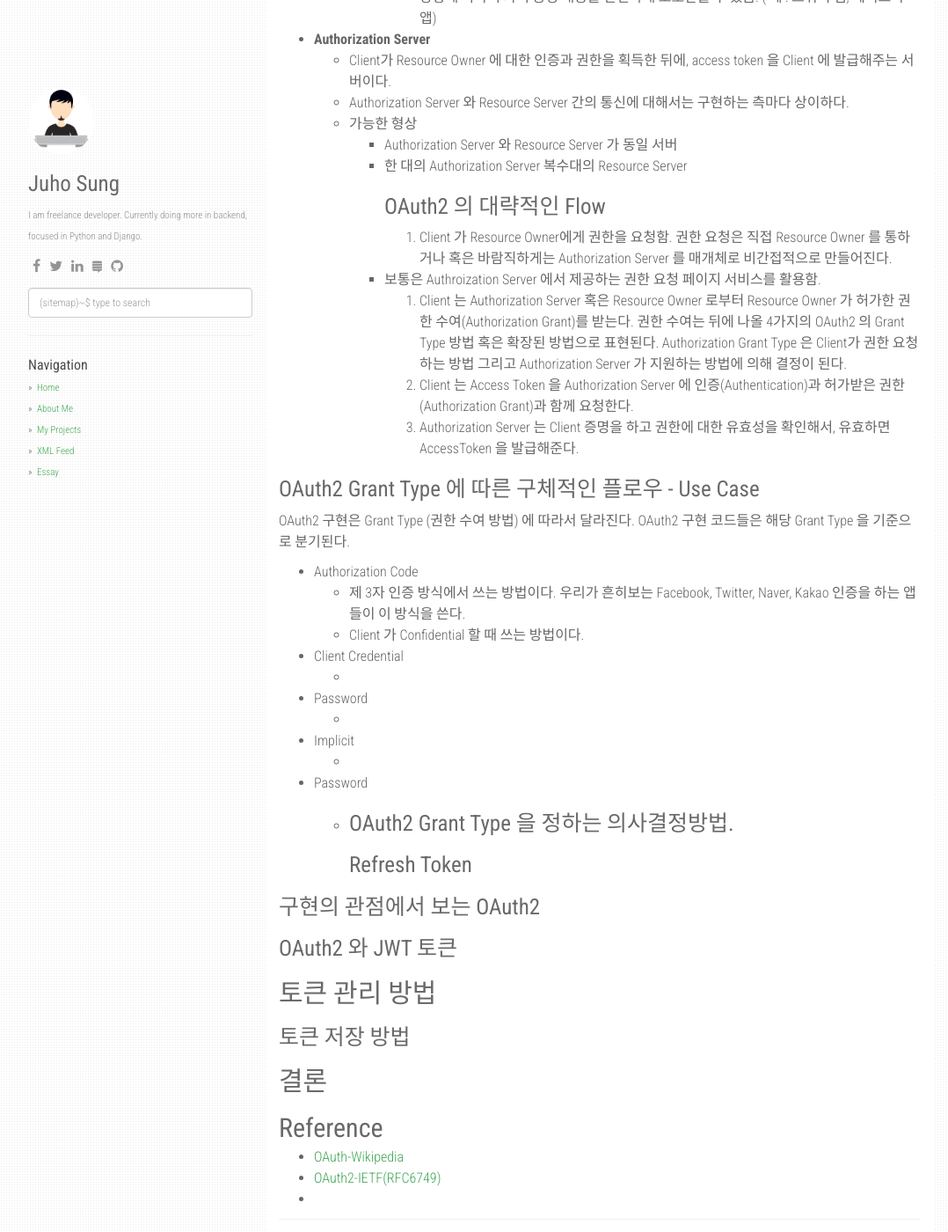
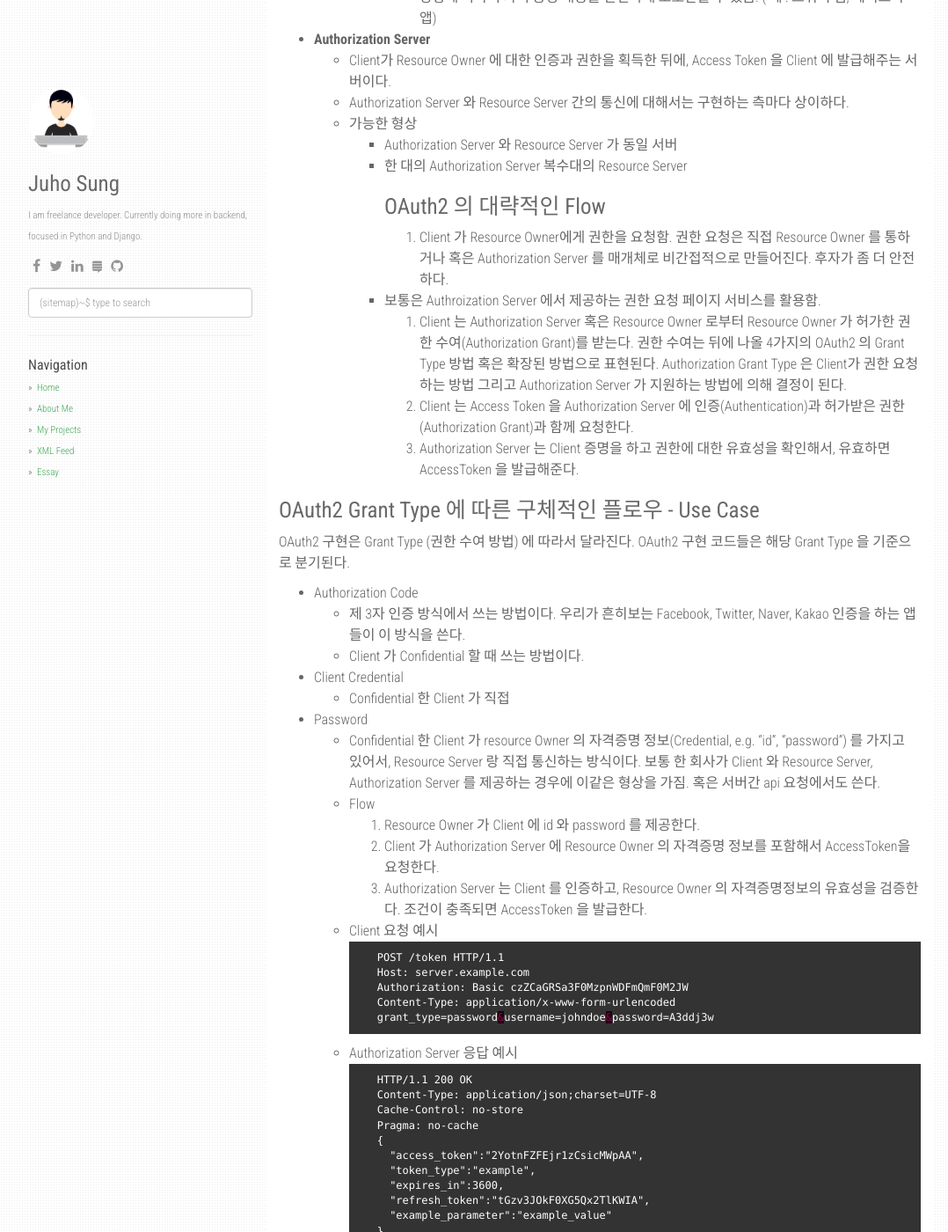
Before and after one commit to ktjooho/ktjooho.github.io, a Jekyll site: the page built from _posts/2019-01-05-review-oauth2.markdown, in a window 1280 px wide and 1400 px high, scrolled down 1594 px. Shown: the whole window at 88% size, without its empty margins (53-1131 px from the left). Built offline with Jekyll 4.4.1, drawn with Linux system fonts in a browser that asks for light colours; nearby versions of some CDN libraries; comment, search, counter and statistics services are not loaded; some of the changed text lies outside the part shown.

Commit message:
Update 2019-01-05-review-oauth2.markdown

````diff
--- a/_posts/2019-01-05-review-oauth2.markdown
+++ b/_posts/2019-01-05-review-oauth2.markdown
@@ -8,7 +8,7 @@ categories: [oauth2]
 OAuth2 관련된 코드를 [WebFlux(Reactive Web)](https://docs.spring.io/spring/docs/current/spring-framework-reference/web-reactive.html) 에 맞게 변경하는데, 코드의 플로우와 사용하는 용어들이 상당히 낯설었다. 이참에 웹 분야의 인증에 어느 정도 개념을 잡고가야겠다는 생각을 했고, 이제껏 내가 공부한 OAuth2 의 개념에 대해서 첫 번째 포스트로 등록하기로 했다.
 # 배경
 ## SaaS(Software as a Service)
- - **Twitter, FaceBook, Google** 과 같은 거대 IT 기업들은 자신의 SNS 플랫폼에서 제공하는 서비스를 다른 소프트웨어에서도 사용할 수 있는 형태로 제공하는 상호협력 가능한 비즈니스 모델을 만들었다. 이 비즈니스 모델은 업계의 사실상 표준(**De Facto**)이 됬다. 우리가 사용하는 대다수의 모바일 앱들을 보면 구글, 페이스북, 혹은 네이버와 같은 서비스 플랫폼을 통해서 **인증**을 하고, **허가**받은 해당 플랫폼이 제공하는 서비스를 활용한다.
+ - **Twitter, FaceBook, Google** 과 같은 거대 IT 기업들은 자신의 SNS 플랫폼에서 제공하는 서비스를 다른 소프트웨어에서도 사용할 수 있는 형태로 제공하는 상호협력 가능한 비즈니스 모델을 만들었다. 이 비즈니스 모델은 업계의 사실상 표준(**De Facto**)이 됬다. 우리가 사용하는 대다수의 모바일 앱들을 보면 구글, 페이스북, 혹은 네이버와 같은 서비스 플랫폼을 통해서 **인증(Authentication)**을 하고, **허가(Authorization)**받은 해당 플랫폼이 제공하는 서비스를 활용한다.
 몇몇 예를 들자면, 달리기앱에서 오늘 달린 거리를 페이스북이나 트위터에 바로 올려서 친구들한테 나의 기록을 보여준다. 소개팅 앱에서 페이스북에서 설정한 개인정보(학교, 취미, 관심분야)를 이용해, 적절한 상대를 매칭해주거나 친구목록을 보고 매칭 상대를 제한하기도 한다.
 
 ## 표준화의 필요성 및 OAuth2 의 등장.
@@ -35,8 +35,8 @@ OAuth2 관련된 코드를 [WebFlux(Reactive Web)](https://docs.spring.io/spring
 - **Client**
   - Resource Owner 의 자원을 Resource Server 에게 요청하고 이 자원을 사용하는 주체. 어플리케이션(서버, 모바일앱, 데스크톱앱 .. 등등) 이다
   - 공식 문서에서는 안정성에 따라 두 가지 타입으로 구분한다.
-     - Confidential  : 자격성(client_secret value)을 안전하게 보관할 수 있음.
-     - Public :  자격성을 안전하게 보관하기 힘듬.
+     - **Confidential**  : 자격성(client_secret value)을 안전하게 보관할 수 있음.
+     - **Public** :  자격성을 안전하게 보관하기 힘듬.
   - 타입에 따른 Client(어플리케이션) 종류
      - 웹 어플리케이션(Confidential)
        - Resource Owner 들은 HTML 유저인터페이스(웹브라우저)를 통해서 Client 에 접근하는 형태.
@@ -48,13 +48,13 @@ OAuth2 관련된 코드를 [WebFlux(Reactive Web)](https://docs.spring.io/spring
        - 클라이언트 자격 증명이 어플리케이션에 포함될 수 있고, 추출해내기도 쉬울 수 있지만, 상황에 따라서 자격 증명 내용을 안전하게 보호받을 수 있음. ( 예 : 트위터 앱, 페이스북 앱)
 
 - **Authorization Server**
-  - Client가 Resource Owner 에 대한 인증과 권한을 획득한 뒤에, access token 을 Client 에 발급해주는 서버이다.
+  - Client가 Resource Owner 에 대한 인증과 권한을 획득한 뒤에, Access Token 을 Client 에 발급해주는 서버이다.
   - Authorization Server 와 Resource Server 간의 통신에 대해서는 구현하는 측마다 상이하다.
   - 가능한 형상
     - Authorization Server 와 Resource Server 가 동일 서버
     - 한 대의 Authorization Server 복수대의 Resource Server
 # OAuth2 의 대략적인 Flow
- 1. Client 가 Resource Owner에게 권한을 요청함. 권한 요청은 직접 Resource Owner 를 통하거나 혹은 바람직하게는 Authorization Server 를 매개체로 비간접적으로 만들어진다.
+ 1. Client 가 Resource Owner에게 권한을 요청함. 권한 요청은 직접 Resource Owner 를 통하거나 혹은 Authorization Server 를 매개체로 비간접적으로 만들어진다. 후자가 좀 더 안전하다.
     * 보통은 Authroization Server 에서 제공하는 권한 요청 페이지 서비스를 활용함.
  2. Client 는 Authorization Server 혹은 Resource Owner 로부터 Resource Owner 가 허가한 권한 수여(Authorization Grant)를 받는다. 권한 수여는 뒤에 나올 4가지의 OAuth2 의 Grant Type 방법 혹은 확장된 방법으로 표현된다. Authorization Grant Type 은 Client가 권한 요청하는 방법 그리고 Authorization Server 가 지원하는 방법에 의해 결정이 된다.
  3. Client 는 Access Token 을 Authorization Server 에 인증(Authentication)과 허가받은 권한(Authorization Grant)과 함께 요청한다.
@@ -66,9 +66,36 @@ OAuth2 관련된 코드를 [WebFlux(Reactive Web)](https://docs.spring.io/spring
    - 제 3자 인증 방식에서 쓰는 방법이다. 우리가 흔히보는 Facebook, Twitter, Naver, Kakao 인증을 하는 앱들이 이 방식을 쓴다.
    - Client 가 Confidential 할 때 쓰는 방법이다.
 * Client Credential
-  -
+  - Confidential 한 Client 가 직접
 * Password
-  -
+  - Confidential 한 Client 가 resource Owner 의 자격증명 정보(Credential, e.g. "id", "password") 를 가지고 있어서, Resource Server 랑 직접 통신하는 방식이다. 보통 한 회사가 Client 와 Resource Server, Authorization Server 를 제공하는 경우에 이같은 형상을 가짐. 혹은 서버간 api 요청에서도 쓴다.
+  - Flow
+    1. Resource Owner 가 Client 에 id 와 password 를 제공한다.
+    2. Client 가 Authorization Server 에 Resource Owner 의 자격증명 정보를 포함해서 AccessToken을 요청한다.
+    3. Authorization Server 는 Client 를 인증하고, Resource Owner 의 자격증명정보의 유효성을 검증한다. 조건이 충족되면 AccessToken 을 발급한다.
+  - Client 요청 예시
+    ```html
+       POST /token HTTP/1.1
+       Host: server.example.com
+       Authorization: Basic czZCaGRSa3F0MzpnWDFmQmF0M2JW
+       Content-Type: application/x-www-form-urlencoded
+       grant_type=password&username=johndoe&password=A3ddj3w
+    ```
+  - Authorization Server 응답 예시
+    ```html
+       HTTP/1.1 200 OK
+       Content-Type: application/json;charset=UTF-8
+       Cache-Control: no-store
+       Pragma: no-cache
+       {
+         "access_token":"2YotnFZFEjr1zCsicMWpAA",
+         "token_type":"example",
+         "expires_in":3600,
+         "refresh_token":"tGzv3JOkF0XG5Qx2TlKWIA",
+         "example_parameter":"example_value"
+       }
+    ```
+
 * Implicit
   -
 * Password
````
